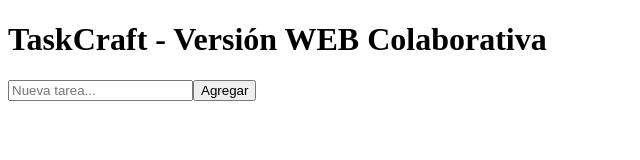
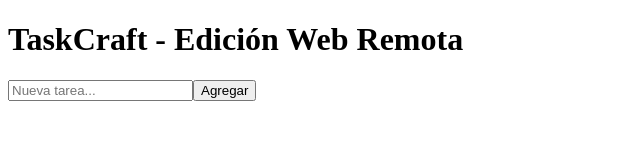
Before and after one commit to jdemartini145/taskcraft, a plain HTML site: page index.html in a window 1280 px wide. Shown: the whole page, without its empty margins (0-640 px from the left). Drawn offline with Linux system fonts and the light colour scheme.

Commit message:
Update index.html

```diff
--- a/index.html
+++ b/index.html
@@ -1 +1 @@
-<!DOCTYPE html><html lang="es"><head><meta charset="UTF-8"><title>TaskCraft</title></head><body><h1>TaskCraft - Versión WEB Colaborativa</h1><form id="task-form"><input type="text" id="task-input" placeholder="Nueva tarea..." required><button type="submit">Agregar</button></form><ul id="task-list"></ul></body></html>
+<!DOCTYPE html><html lang="es"><head><meta charset="UTF-8"><title>TaskCraft</title></head><body><h1>TaskCraft - Edición Web Remota</h1><form id="task-form"><input type="text" id="task-input" placeholder="Nueva tarea..." required><button type="submit">Agregar</button></form><ul id="task-list"></ul></body></html>
```
